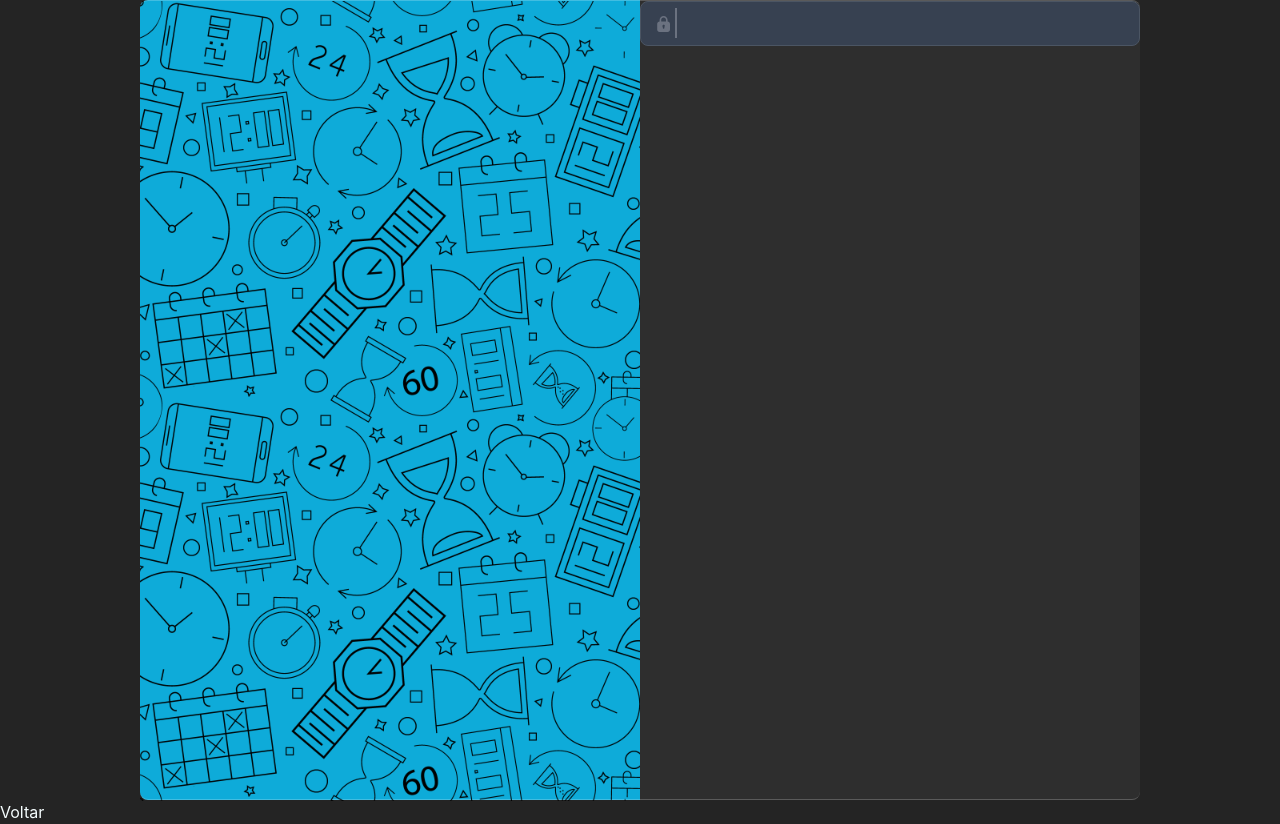
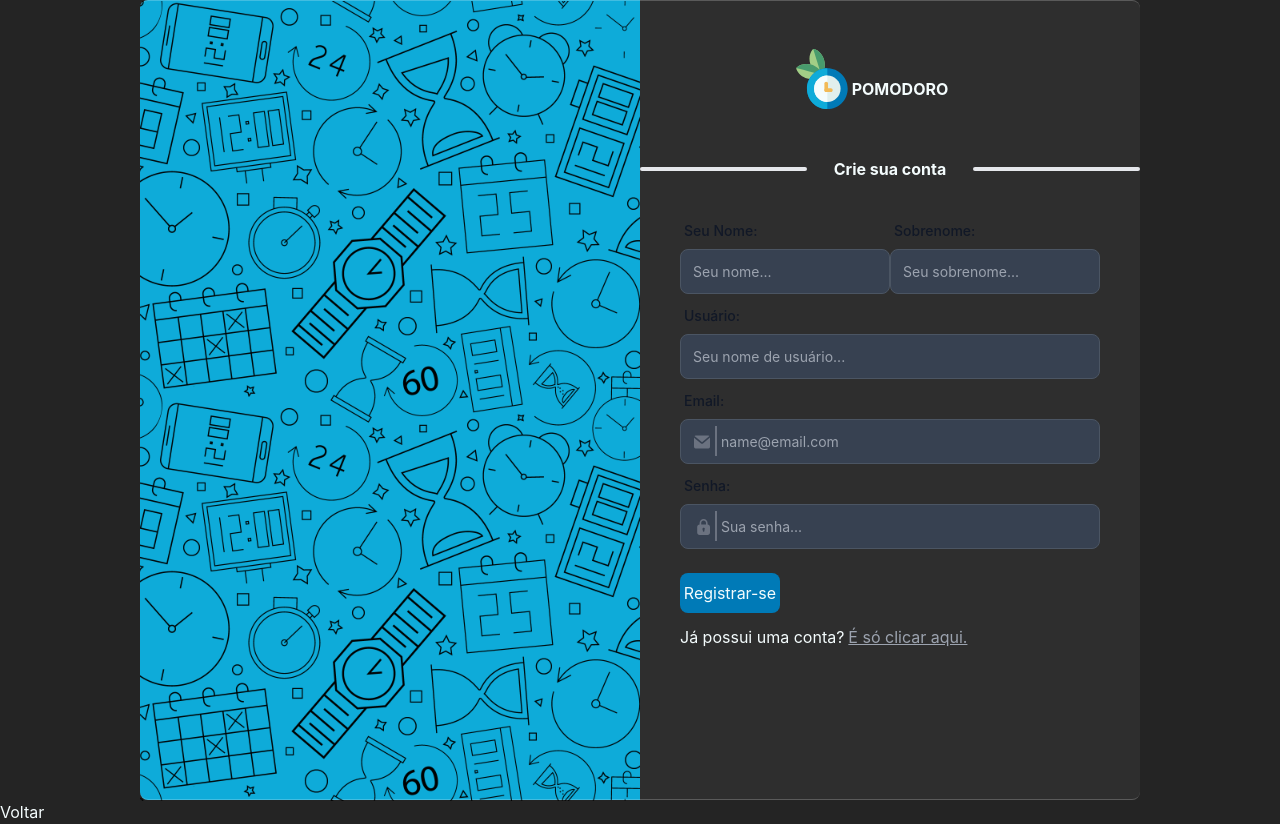
Before and after one commit to DeanVini/pomodoroVUE, a Vue app: page /register in a window 1280 px wide. Built offline with nearby package versions, Linux system fonts and the light colour scheme; sample sign-in values are in the browser's storage.

Commit message:
feat: created registration page

```diff
--- a/db/db.json
+++ b/db/db.json
@@ -2,15 +2,19 @@
   "users": [
     {
       "id": 0,
-      "name": "Admin",
+      "username": "Admin",
       "password": "Admin@12345",
-      "email": "admin@admin.com"
+      "email": "admin@admin.com",
+      "name" : "Admin",
+      "surname" : "Admin"
     },
     {
-      "name": "sec",
+      "username": "sec",
       "password": "sec123",
       "email": "sec@first",
-      "id": 1
+      "id": 1,
+      "name" : "test",
+      "surname" : "test"
     }
   ],
   "times": [
--- a/src/components/Forms/BaseInput.vue
+++ b/src/components/Forms/BaseInput.vue
@@ -1,7 +1,7 @@
 <template>
     <div v-if="type == 'password'">
         <div class="relative" :class="error ? 'animate-shake-l' :  '' ">
-            <div class=" absolute top-[7.4px] pt-[2px] h-[30px]  pr-[5px] border-gray-500 left-0 flex self-center items-center pl-3.5 pointer-events-none border-r-[2px]">
+            <div class=" absolute top-[7.4px] pt-[1px] h-[30px]  pr-[5px] border-gray-500 left-0 flex self-center items-center pl-3.5 pointer-events-none border-r-[2px]">
                 <svg class="w-4 h-4 text-gray-500 dark:text-gray-400" aria-hidden="true" xmlns="http://www.w3.org/2000/svg" fill="currentColor" viewBox="0 4 20 16">
                     <path d="M17,9V7c0-2.8-2.2-5-5-5S7,4.2,7,7v2c-1.7,0-3,1.3-3,3v7c0,1.7,1.3,3,3,3h10c1.7,0,3-1.3,3-3v-7C20,10.3,18.7,9,17,9z M9,7c0-1.7,1.3-3,3-3s3,1.3,3,3v2H9V7z M13.1,15.5c0,0-0.1,0.1-0.1,0.1V17c0,0.6-0.4,1-1,1s-1-0.4-1-1v-1.4c-0.6-0.6-0.7-1.5-0.1-2.1c0.6-0.6,1.5-0.7,2.1-0.1C13.6,13.9,13.7,14.9,13.1,15.5z"/>
                 </svg>
@@ -19,8 +19,9 @@
     <div v-if="type == 'email'">
         <div class="relative" :class="error ? 'animate-shake-r' :  '' ">
             <div class=" absolute top-[7.4px] pt-[2px] h-[30px]  pr-[5px] border-gray-500 left-0 flex self-center items-center pl-3.5 pointer-events-none border-r-[2px]">
-                <svg class="w-4 h-4 text-gray-500 dark:text-gray-400" aria-hidden="true" xmlns="http://www.w3.org/2000/svg" fill="currentColor" viewBox="0 4 20 16">
-                    <path d="M17,9V7c0-2.8-2.2-5-5-5S7,4.2,7,7v2c-1.7,0-3,1.3-3,3v7c0,1.7,1.3,3,3,3h10c1.7,0,3-1.3,3-3v-7C20,10.3,18.7,9,17,9z M9,7c0-1.7,1.3-3,3-3s3,1.3,3,3v2H9V7z M13.1,15.5c0,0-0.1,0.1-0.1,0.1V17c0,0.6-0.4,1-1,1s-1-0.4-1-1v-1.4c-0.6-0.6-0.7-1.5-0.1-2.1c0.6-0.6,1.5-0.7,2.1-0.1C13.6,13.9,13.7,14.9,13.1,15.5z"/>
+                 <svg class="w-4 h-4 text-gray-500 dark:text-gray-400" aria-hidden="true" xmlns="http://www.w3.org/2000/svg" fill="currentColor" viewBox="0 0 20 16">
+                        <path d="m10.036 8.278 9.258-7.79A1.979 1.979 0 0 0 18 0H2A1.987 1.987 0 0 0 .641.541l9.395 7.737Z"/>
+                        <path d="M11.241 9.817c-.36.275-.801.425-1.255.427-.428 0-.845-.138-1.187-.395L0 2.6V14a2 2 0 0 0 2 2h16a2 2 0 0 0 2-2V2.5l-8.759 7.317Z"/>
                 </svg>
             </div>
             <input type="text"
@@ -31,6 +32,17 @@
                    class="border text-sm rounded-lg block w-full pl-10 p-2.5  bg-gray-700 border-gray-600 placeholder-gray-400 text-white focus:ring-blue-500 focus:border-blue-500 h-[45px]"
                    :placeholder="placeholder"
                    required>
+        </div>
+    </div>
+    <div v-if="type == 'text'">
+        <div>
+            <input type="text"
+                   :value="startValue"
+                   @input="updateValue"
+                   :class="error ? 'transition duration-700 border border-red-500' :  '' "
+                   class="border text-sm rounded-lg block w-full pl-3 pr-10 p-2.5  bg-gray-700 border-gray-600 placeholder-gray-400 text-white focus:ring-blue-500 focus:border-blue-500 h-[45px]"
+                   :placeholder="placeholder"
+                   >
         </div>
     </div>
 </template>
@@ -52,6 +64,10 @@ const props = defineProps({
         type: Boolean,
         default: false
     },
+    isRequired:{
+        type: Boolean,
+        default: false
+    },
 
 });
 
--- a/src/views/Register.vue
+++ b/src/views/Register.vue
@@ -6,7 +6,48 @@
                 </div>
         </div>
         <div class="flex flex-col r w-[500px] h-[800px] bg-[#ffffff0c] border-[#ffffff36] border-y  border-r-0 rounded-r-lg">
-            <BaseInput type="password" v-model="test"/>
+            <div class="pr-10 flex mb-10  mt-10 self-center">
+                <img src="../assets/time-eco-svgrepo-com.svg" class="mb-2 mt-2 w-[60px] h-[60px]" alt="">
+                <h1 class="font-bold pt-9">POMODORO</h1>
+            </div>
+            <div class="flex items-center mb-10">
+                <div class="w-1/3 h-[1px] border-[2px] rounded-full"></div>
+                <div class="w-1/3">
+                    <h1 class="text-center font-bold">Crie sua conta</h1>
+                </div>
+                <div class="w-1/3 h-[1px] border-[2px] rounded-full"></div>
+            </div>
+            <div class="mr-10 ml-10 gap-3 flex flex-col">
+                <div class="flex">
+                    <div>
+                        <label class="block mb-2 text-sm font-medium text-gray-900 pl-1 dark:text-white" for="name">Seu Nome:</label>
+                        <BaseInput id="name" placeholder="Seu nome..."/>
+                    </div>
+                    <div>
+                        <label class="block mb-2 text-sm font-medium text-gray-900 pl-1 dark:text-white" for="name">Sobrenome:</label>
+                        <BaseInput id="surname" placeholder="Seu sobrenome..."/>
+                    </div>
+                </div>
+                <div>
+                    <label class="block mb-2 text-sm font-medium text-gray-900 pl-1 dark:text-white" for="name">Usuário:</label>
+                    <BaseInput id="surname" placeholder="Seu nome de usuário..."/>
+                </div>
+                <div>
+                    <label class="block mb-2 text-sm font-medium text-gray-900 pl-1 dark:text-white" for="email">Email:</label>
+                    <BaseInput id="email" type="email" placeholder="name@email.com" v-model="test"/>
+                </div>
+                <div>
+                    <label class="block mb-2 text-sm font-medium text-gray-900 pl-1 dark:text-white" for="password-adress">Senha:</label>
+                    <BaseInput id="password-adress" type="password" placeholder="Sua senha..." v-model="test"/>
+                </div>
+                <div class="flex justify-start gap-7 pt-3 ">
+                    <BaseButton type="login" value="Registrar-se"/>
+                </div>
+                <div class="flex gap-1">
+                    <p>Já possui uma conta?</p>
+                    <router-link to="/login"><a class="text-gray-400 underline">É só clicar aqui.</a></router-link>
+                </div>
+            </div>
         </div>
     </div>
 
@@ -16,6 +57,7 @@
 <script setup>
 import { ref } from 'vue';
 import BaseInput from '../components/Forms/BaseInput.vue';
+import BaseButton from '../components/Forms/BaseButton.vue';
 
 let test = ref();
 
```
